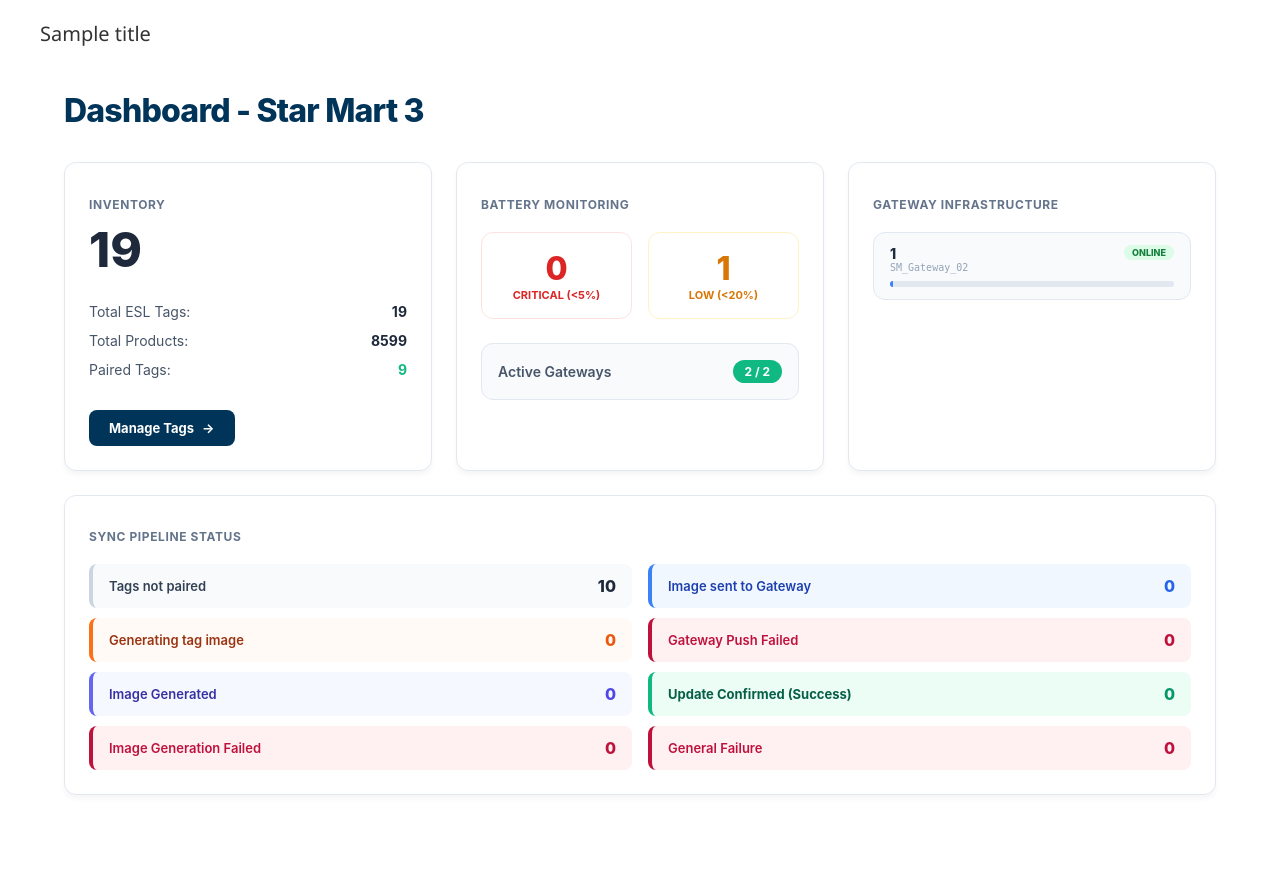
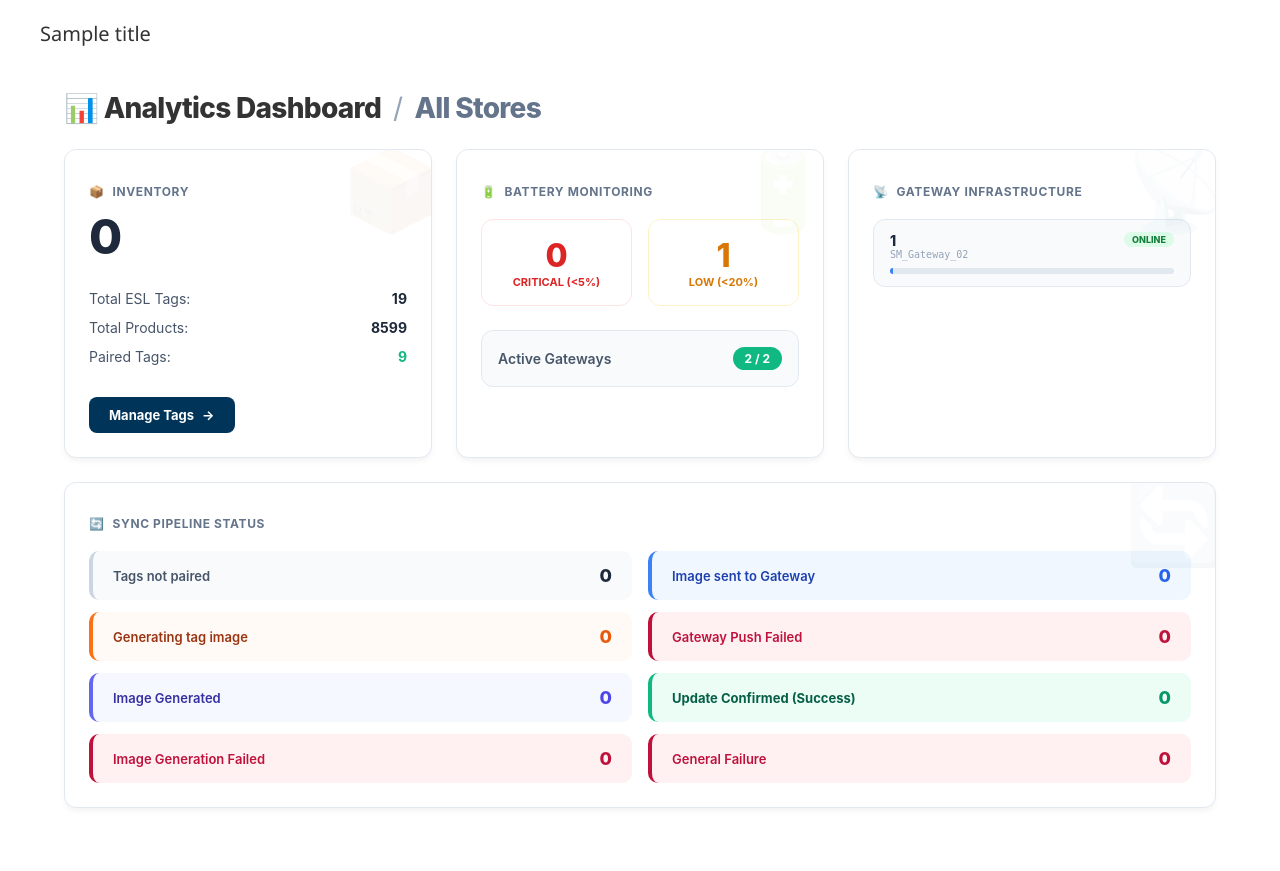
Before and after one commit to rkaredia/esl-cloud, a Django app: template templates/admin/dashboard.html in a window 1280 px wide. Shown: the part 111-982 px from the top of the page. Before the commit the page ends 906 px from the top, so only its background shows below. Run offline with Django 5.2, Linux system fonts and the light colour scheme; the template is opened without the code that fills it: most values are stand-ins (such as "Sample title", 1, 10 or a date in 2020); parts of the project's set-up code (start-up, migrations or seed data) failed here and were passed over.

Commit message:
🎨 Palette: Comprehensive UI overhaul for Dashboard, Help, and Sidebar
- Redesigned the Analytics Dashboard for a more professional, "Enterprise" look.
- Fixed Help Center layout issues (oversized cards spilling over).
- Added icons/emojis to all admin sidebar menu items for better visual navigation.
- Improved header navigation with a direct "Dashboard" link and store visual context.
- Enhanced accessibility with proper ARIA labels and semantic associations.
- Verified all changes with Playwright screenshots.

Co-authored-by: rkaredia <259759772+rkaredia@users.noreply.github.com>

```diff
--- a/templates/admin/dashboard.html
+++ b/templates/admin/dashboard.html
@@ -3,17 +3,20 @@
 
 {% block content %}
 <div class="dashboard-container" style="padding: 24px; font-family: 'Inter', -apple-system, BlinkMacSystemFont, sans-serif;">
-    <h1 style="font-size: 32px; font-weight: 800; color: #003459; margin-bottom: 32px; letter-spacing: -0.025em;">
-        Dashboard - {{ request.active_store.name|default:"Star Mart 3" }}
+    <h1 style="font-size: 28px; font-weight: 800; color: var(--navy); margin-bottom: 24px; letter-spacing: -0.025em; display: flex; align-items: center; gap: 12px;">
+        📊 Analytics Dashboard <span style="font-weight: 400; color: #94a3b8;">/</span> <span style="color: #64748b;">{{ request.active_store.name|default:"All Stores" }}</span>
     </h1>
 
     <!-- TOP ROW: THREE BOXES -->
-    <div class="dashboard-grid-top" style="display: grid; grid-template-columns: repeat(3, 1fr); gap: 24px; margin-bottom: 24px;">
+    <div class="dashboard-grid-top" style="display: grid; grid-template-columns: repeat(auto-fit, minmax(280px, 1fr)); gap: 24px; margin-bottom: 24px;">
 
         <!-- CARD 1: INVENTORY -->
-        <div class="stat-card" style="background: white; padding: 24px; border-radius: 12px; border: 1px solid #e2e8f0; box-shadow: 0 4px 6px -1px rgba(0, 0, 0, 0.05);">
-            <h3 style="font-size: 12px; font-weight: 700; text-transform: uppercase; letter-spacing: 0.05em; color: #64748b; margin-bottom: 8px;">Inventory</h3>
-            <div class="value" style="font-size: 48px; font-weight: 800; color: #1e293b; margin-bottom: 24px;">{{ tag_count|default:19 }}</div>
+        <div class="stat-card" style="background: white; padding: 24px; border-radius: 12px; border: 1px solid #e2e8f0; box-shadow: 0 4px 6px -1px rgba(0, 0, 0, 0.05); position: relative; overflow: hidden;">
+            <div style="position: absolute; right: -10px; top: -10px; font-size: 80px; opacity: 0.05; pointer-events: none;">📦</div>
+            <h3 style="font-size: 12px; font-weight: 700; text-transform: uppercase; letter-spacing: 0.05em; color: #64748b; margin-bottom: 8px; display: flex; align-items: center; gap: 8px;">
+                <span>📦</span> Inventory
+            </h3>
+            <div class="value" style="font-size: 48px; font-weight: 800; color: #1e293b; margin-bottom: 24px;">{{ tag_count|default:0 }}</div>
 
             <div style="font-size: 14px; color: #475569; display: flex; flex-direction: column; gap: 12px;">
                 <div style="display: flex; justify-content: space-between;">
@@ -38,8 +41,11 @@
         </div>
 
         <!-- CARD 2: BATTERY MONITORING -->
-        <div class="stat-card" style="background: white; padding: 24px; border-radius: 12px; border: 1px solid #e2e8f0; box-shadow: 0 4px 6px -1px rgba(0, 0, 0, 0.05);">
-            <h3 style="font-size: 12px; font-weight: 700; text-transform: uppercase; letter-spacing: 0.05em; color: #64748b; margin-bottom: 20px;">Battery Monitoring</h3>
+        <div class="stat-card" style="background: white; padding: 24px; border-radius: 12px; border: 1px solid #e2e8f0; box-shadow: 0 4px 6px -1px rgba(0, 0, 0, 0.05); position: relative; overflow: hidden;">
+            <div style="position: absolute; right: -10px; top: -10px; font-size: 80px; opacity: 0.05; pointer-events: none;">🔋</div>
+            <h3 style="font-size: 12px; font-weight: 700; text-transform: uppercase; letter-spacing: 0.05em; color: #64748b; margin-bottom: 20px; display: flex; align-items: center; gap: 8px;">
+                <span>🔋</span> Battery Monitoring
+            </h3>
 
             <div style="display: grid; grid-template-columns: 1fr 1fr; gap: 16px; margin-bottom: 24px;">
                 <div style="background: white; padding: 16px; border-radius: 12px; border: 1px solid #fee2e2; text-align: center;">
@@ -61,8 +67,11 @@
         </div>
 
         <!-- CARD 3: GATEWAY INFRASTRUCTURE -->
-        <div class="stat-card" style="background: white; padding: 24px; border-radius: 12px; border: 1px solid #e2e8f0; box-shadow: 0 4px 6px -1px rgba(0, 0, 0, 0.05);">
-            <h3 style="font-size: 12px; font-weight: 700; text-transform: uppercase; letter-spacing: 0.05em; color: #64748b; margin-bottom: 20px;">Gateway Infrastructure</h3>
+        <div class="stat-card" style="background: white; padding: 24px; border-radius: 12px; border: 1px solid #e2e8f0; box-shadow: 0 4px 6px -1px rgba(0, 0, 0, 0.05); position: relative; overflow: hidden;">
+            <div style="position: absolute; right: -10px; top: -10px; font-size: 80px; opacity: 0.05; pointer-events: none;">📡</div>
+            <h3 style="font-size: 12px; font-weight: 700; text-transform: uppercase; letter-spacing: 0.05em; color: #64748b; margin-bottom: 20px; display: flex; align-items: center; gap: 8px;">
+                <span>📡</span> Gateway Infrastructure
+            </h3>
             {% for gw in gateway_loads|slice:":2" %}
             <div style="background: #f8fafc; padding: 12px 16px; border-radius: 12px; border: 1px solid #e2e8f0; margin-bottom: 12px;">
                 <div style="display:flex; justify-content: space-between; align-items: start; margin-bottom: 8px;">
@@ -80,48 +89,51 @@
         </div>
     </div>
 
-    <!-- BOTTOM ROW: SYNC PIPELINE (2 COLUMN SPLIT) -->
-    <div class="stat-card" style="background: white; padding: 24px; border-radius: 12px; border: 1px solid #e2e8f0; box-shadow: 0 4px 6px -1px rgba(0, 0, 0, 0.05);">
-        <h3 style="font-size: 12px; font-weight: 700; text-transform: uppercase; letter-spacing: 0.05em; color: #64748b; margin-bottom: 20px;">Sync Pipeline Status</h3>
+    <!-- BOTTOM ROW: SYNC PIPELINE -->
+    <div class="stat-card" style="background: white; padding: 24px; border-radius: 12px; border: 1px solid #e2e8f0; box-shadow: 0 4px 6px -1px rgba(0, 0, 0, 0.05); position: relative; overflow: hidden;">
+        <div style="position: absolute; right: -10px; top: -10px; font-size: 80px; opacity: 0.05; pointer-events: none;">🔄</div>
+        <h3 style="font-size: 12px; font-weight: 700; text-transform: uppercase; letter-spacing: 0.05em; color: #64748b; margin-bottom: 20px; display: flex; align-items: center; gap: 8px;">
+            <span>🔄</span> Sync Pipeline Status
+        </h3>
 
-        <div style="display: grid; grid-template-columns: 1fr 1fr; gap: 16px;">
+        <div style="display: grid; grid-template-columns: repeat(auto-fit, minmax(300px, 1fr)); gap: 16px;">
             <!-- Column 1 -->
-            <div style="display: flex; flex-direction: column; gap: 10px;">
-                <div style="display: flex; justify-content: space-between; align-items: center; padding: 12px 16px; background: #f8fafc; border-radius: 8px; border-left: 4px solid #cbd5e1;">
-                    <span style="font-size: 13px; font-weight: 600; color: #334155;">Tags not paired</span>
-                    <span style="font-weight: 800; color: #1e293b; font-size: 16px;">{{ sync_stats.idle|default:10 }}</span>
+            <div style="display: flex; flex-direction: column; gap: 12px;">
+                <div style="display: flex; justify-content: space-between; align-items: center; padding: 14px 20px; background: #f8fafc; border-radius: 10px; border-left: 4px solid #cbd5e1;">
+                    <span style="font-size: 13px; font-weight: 600; color: #475569;">Tags not paired</span>
+                    <span style="font-weight: 800; color: #1e293b; font-size: 18px;">{{ sync_stats.idle|default:0 }}</span>
                 </div>
-                <div style="display: flex; justify-content: space-between; align-items: center; padding: 12px 16px; background: #fffaf5; border-radius: 8px; border-left: 4px solid #f97316;">
+                <div style="display: flex; justify-content: space-between; align-items: center; padding: 14px 20px; background: #fffaf5; border-radius: 10px; border-left: 4px solid #f97316;">
                     <span style="font-size: 13px; font-weight: 600; color: #9a3412;">Generating tag image</span>
-                    <span style="font-weight: 800; color: #ea580c; font-size: 16px;">{{ sync_stats.processing|default:0 }}</span>
+                    <span style="font-weight: 800; color: #ea580c; font-size: 18px;">{{ sync_stats.processing|default:0 }}</span>
                 </div>
-                <div style="display: flex; justify-content: space-between; align-items: center; padding: 12px 16px; background: #f5f8ff; border-radius: 8px; border-left: 4px solid #6366f1;">
+                <div style="display: flex; justify-content: space-between; align-items: center; padding: 14px 20px; background: #f5f8ff; border-radius: 10px; border-left: 4px solid #6366f1;">
                     <span style="font-size: 13px; font-weight: 600; color: #3730a3;">Image Generated</span>
-                    <span style="font-weight: 800; color: #4f46e5; font-size: 16px;">{{ sync_stats.ready|default:0 }}</span>
+                    <span style="font-weight: 800; color: #4f46e5; font-size: 18px;">{{ sync_stats.ready|default:0 }}</span>
                 </div>
-                <div style="display: flex; justify-content: space-between; align-items: center; padding: 12px 16px; background: #fff1f2; border-radius: 8px; border-left: 4px solid #be123c;">
+                <div style="display: flex; justify-content: space-between; align-items: center; padding: 14px 20px; background: #fff1f2; border-radius: 10px; border-left: 4px solid #be123c;">
                     <span style="font-size: 13px; font-weight: 600; color: #be123c;">Image Generation Failed</span>
-                    <span style="font-weight: 800; color: #be123c; font-size: 16px;">{{ sync_stats.gen_failed|default:0 }}</span>
+                    <span style="font-weight: 800; color: #be123c; font-size: 18px;">{{ sync_stats.gen_failed|default:0 }}</span>
                 </div>
             </div>
 
             <!-- Column 2 -->
-            <div style="display: flex; flex-direction: column; gap: 10px;">
-                <div style="display: flex; justify-content: space-between; align-items: center; padding: 12px 16px; background: #f0f7ff; border-radius: 8px; border-left: 4px solid #3b82f6;">
+            <div style="display: flex; flex-direction: column; gap: 12px;">
+                <div style="display: flex; justify-content: space-between; align-items: center; padding: 14px 20px; background: #f0f7ff; border-radius: 10px; border-left: 4px solid #3b82f6;">
                     <span style="font-size: 13px; font-weight: 600; color: #1e40af;">Image sent to Gateway</span>
-                    <span style="font-weight: 800; color: #2563eb; font-size: 16px;">{{ sync_stats.pushed|default:0 }}</span>
+                    <span style="font-weight: 800; color: #2563eb; font-size: 18px;">{{ sync_stats.pushed|default:0 }}</span>
                 </div>
-                <div style="display: flex; justify-content: space-between; align-items: center; padding: 12px 16px; background: #fff1f2; border-radius: 8px; border-left: 4px solid #be123c;">
+                <div style="display: flex; justify-content: space-between; align-items: center; padding: 14px 20px; background: #fff1f2; border-radius: 10px; border-left: 4px solid #be123c;">
                     <span style="font-size: 13px; font-weight: 600; color: #be123c;">Gateway Push Failed</span>
-                    <span style="font-weight: 800; color: #be123c; font-size: 16px;">{{ sync_stats.push_failed|default:0 }}</span>
+                    <span style="font-weight: 800; color: #be123c; font-size: 18px;">{{ sync_stats.push_failed|default:0 }}</span>
                 </div>
-                <div style="display: flex; justify-content: space-between; align-items: center; padding: 12px 16px; background: #ecfdf5; border-radius: 8px; border-left: 4px solid #10b981;">
+                <div style="display: flex; justify-content: space-between; align-items: center; padding: 14px 20px; background: #ecfdf5; border-radius: 10px; border-left: 4px solid #10b981;">
                     <span style="font-size: 13px; font-weight: 700; color: #065f46;">Update Confirmed (Success)</span>
-                    <span style="font-weight: 800; color: #059669; font-size: 16px;">{{ sync_stats.success|default:0 }}</span>
+                    <span style="font-weight: 800; color: #059669; font-size: 18px;">{{ sync_stats.success|default:0 }}</span>
                 </div>
-                <div style="display: flex; justify-content: space-between; align-items: center; padding: 12px 16px; background: #fff1f2; border-radius: 8px; border-left: 4px solid #be123c;">
+                <div style="display: flex; justify-content: space-between; align-items: center; padding: 14px 20px; background: #fff1f2; border-radius: 10px; border-left: 4px solid #be123c;">
                     <span style="font-size: 13px; font-weight: 600; color: #be123c;">General Failure</span>
-                    <span style="font-weight: 800; color: #be123c; font-size: 16px;">{{ sync_stats.failed|default:0 }}</span>
+                    <span style="font-weight: 800; color: #be123c; font-size: 18px;">{{ sync_stats.failed|default:0 }}</span>
                 </div>
             </div>
         </div>
```
Also changed, not shown: core/admin/base.py (+20 -4 lines), help_module/templates/help_module/index.html (+7 -7 lines), 1 other file.
